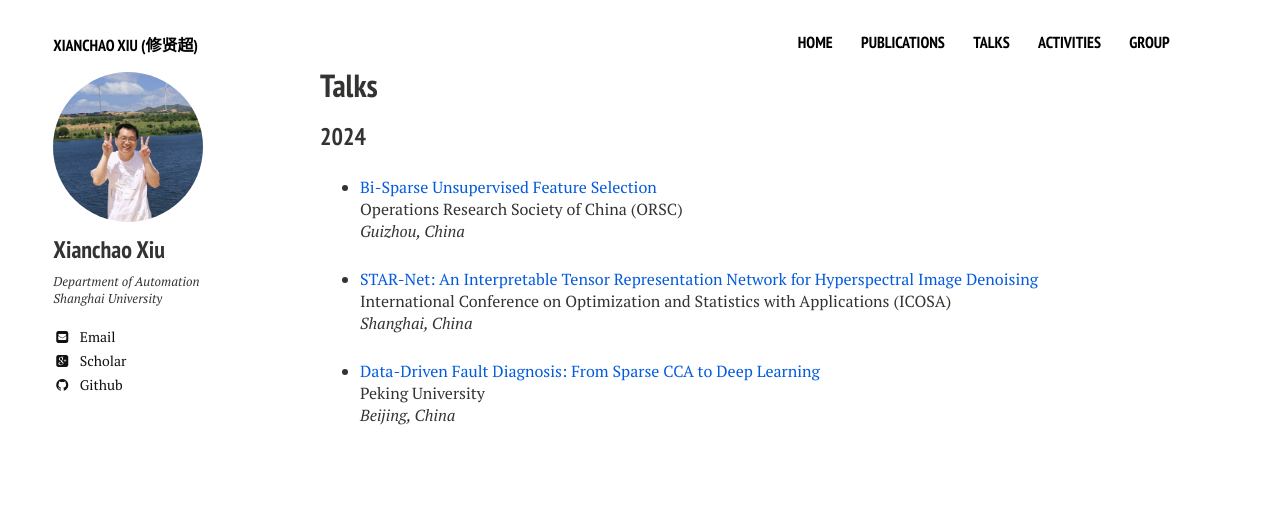
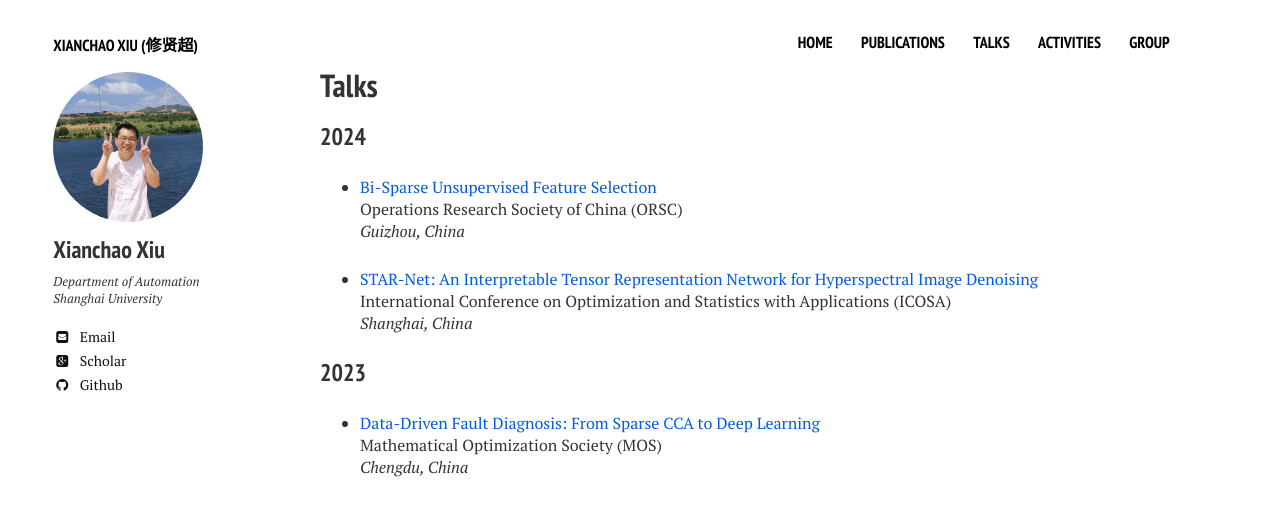
Before and after one commit to xianchaoxiu/xianchaoxiu.github.io, a Jekyll site: the page built from talks/index.md, in a window 1280 px wide. Shown: the top 516 px of the page. Built offline with Jekyll 4.4.1, drawn with Linux system fonts in a browser that asks for light colours; nearby versions of some CDN libraries.

Commit message:
Update index.md

```diff
--- a/talks/index.md
+++ b/talks/index.md
@@ -16,12 +16,12 @@ share: false
 Operations Research Society of China (ORSC) <br>
 <i>Guizhou, China</i><br>
 
-
 * <a href="../talks/2024-ICOSA.pdf" class="textlink" target="_blank"> STAR-Net: An Interpretable Tensor Representation Network for Hyperspectral Image Denoising </a> <br>
 International Conference on Optimization and Statistics with Applications (ICOSA) <br>
 <i>Shanghai, China</i><br>
 
+### 2023
 
 * <a href="../talks/2024-PKU.pdf" class="textlink" target="_blank"> Data-Driven Fault Diagnosis: From Sparse CCA to Deep Learning </a> <br>
-Peking University <br>
-<i>Beijing, China</i><br>
+Mathematical Optimization Society (MOS)<br>
+<i>Chengdu, China</i><br>
```
